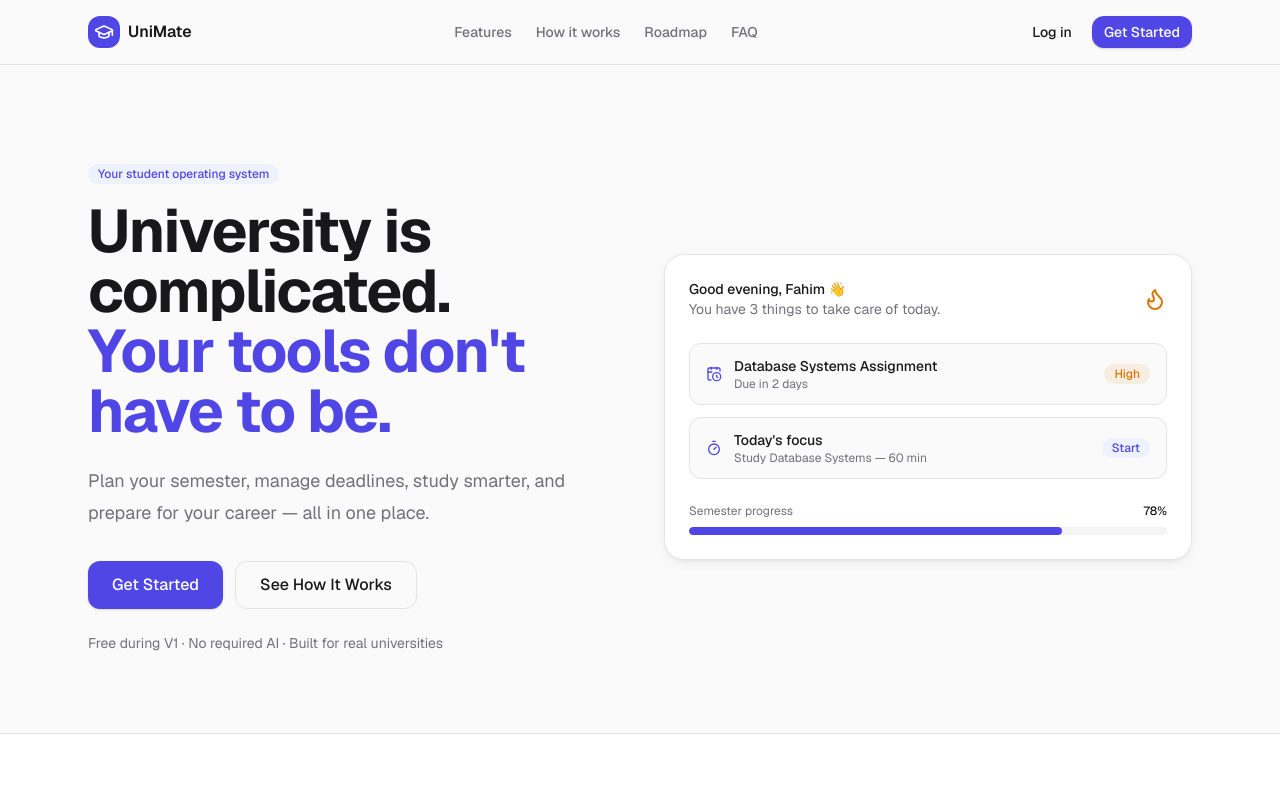
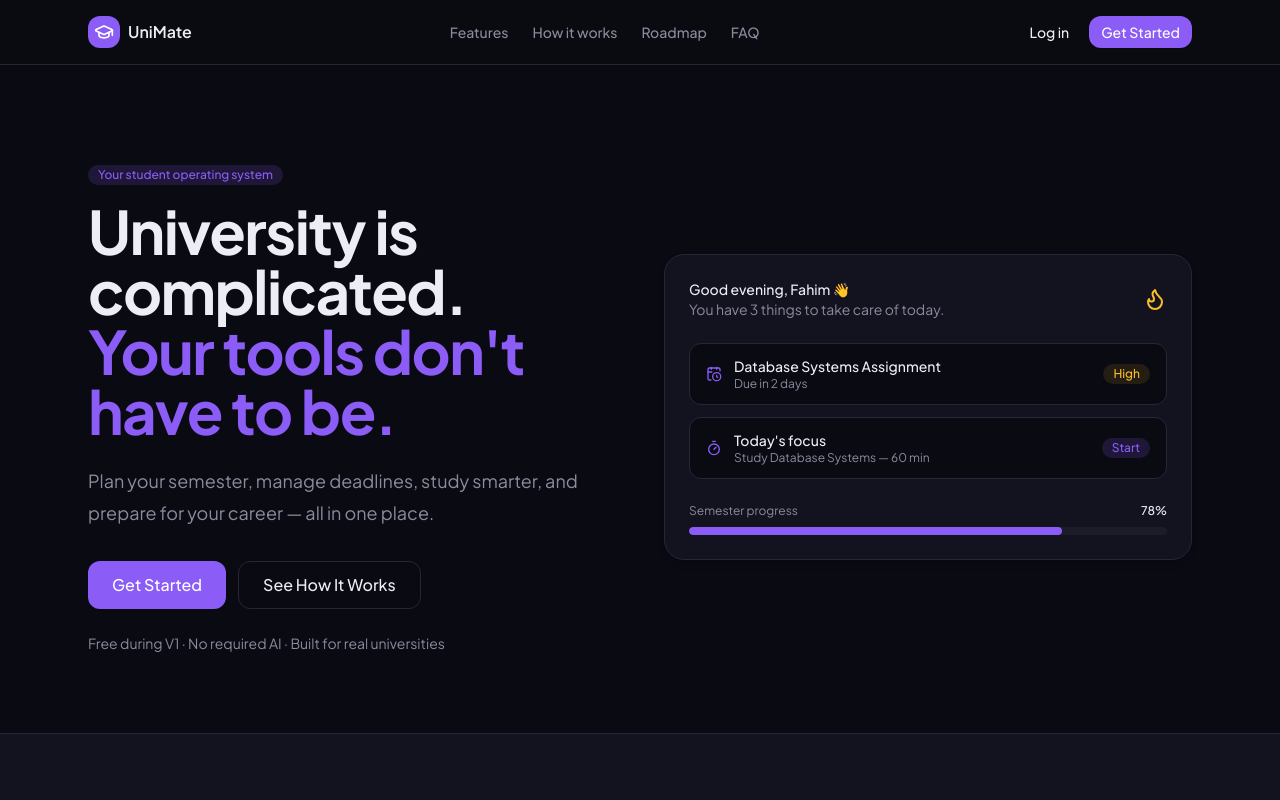
Before and after one commit to fahimkazi-eng/unimate, a Next.js app: page / in a window 1280 px wide. Shown: the top 800 px of the page. Built offline with nearby package versions, Linux system fonts and the light colour scheme.

Commit message:
feat: add premium design system with dark/light themes and Plus Jakarta Sans

```diff
--- a/src/app/globals.css
+++ b/src/app/globals.css
@@ -1,41 +1,68 @@
 @import "tailwindcss";
 
+/*
+  ─────────────────────────────────────────────────────────────
+  UniMate design system — Experiment #2 (Checkpoint 2)
+  Premium SaaS tokens. Light (default) + dark via
+  <html data-theme="dark">.
+
+  Tailwind v4 mechanics:
+    - @theme emits the tokens below as CSS vars on :root; utilities
+      (bg-surface, text-foreground, …) reference them via var().
+    - [data-theme="dark"] re-declares the SAME vars with dark values
+      (higher specificity than :root), so every layout/Card/button
+      swaps themes automatically — no component changes needed.
+  Components must never hard-code colors; only these tokens.
+  ─────────────────────────────────────────────────────────────
+*/
+
+/* ---- Typography (loaded via next/font in layout.tsx) ---- */
 @theme inline {
-  --font-sans: var(--font-geist-sans);
-  --font-mono: var(--font-geist-mono);
+  --font-sans: var(--font-plus-jakarta-sans), ui-sans-serif, system-ui,
+    -apple-system, "Segoe UI", sans-serif;
+  --font-mono: var(--font-geist-mono), ui-monospace, SFMono-Regular, Menlo,
+    monospace;
 }
 
-/*
-  Design tokens — UniMate
-  Clean, minimal, premium. Light theme first; dark mode can be added later.
-  Semantic names everywhere: components never hardcode hex values.
-*/
+:root {
+  color-scheme: light;
+}
+
+/* ---- Light theme (default) ---- */
 @theme {
   /* Surfaces */
-  --color-background: #fafafa;
+  --color-background: #f7f7fb;
+  --color-background-secondary: #f1f1f8;
   --color-surface: #ffffff;
-  --color-foreground: #18181b;
+  --color-surface-elevated: #ffffff;
+  --color-surface-glass: rgb(255 255 255 / 0.72);
 
-  /* Muted */
-  --color-muted: #f4f4f5;
-  --color-muted-foreground: #71717a;
+  /* Text */
+  --color-foreground: #13131a;
+  --color-foreground-secondary: #3f3f4a;
+  --color-muted: #f1f1f5;
+  --color-muted-foreground: #6f6f7d;
 
-  /* Borders / inputs */
-  --color-border: #e4e4e7;
-  --color-input: #e4e4e7;
+  /* Lines / inputs */
+  --color-border: #e5e5ec;
+  --color-border-hover: #d3d3df;
+  --color-input: #e5e5ec;
 
-  /* Brand */
+  /* Brand — indigo core with purple accent */
   --color-primary: #4f46e5;
   --color-primary-hover: #4338ca;
+  --color-primary-dark: #4338ca;
+  --color-primary-light: #818cf8;
   --color-primary-foreground: #ffffff;
   --color-primary-soft: #eef2ff;
 
-  /* Secondary / accent */
   --color-secondary: #f4f4f5;
   --color-secondary-foreground: #18181b;
+
   --color-accent: #7c3aed;
+  --color-accent-soft: #f5f3ff;
 
-  /* Semantic status */
+  /* Status */
   --color-success: #16a34a;
   --color-warning: #d97706;
   --color-danger: #dc2626;
@@ -50,17 +77,89 @@
   --radius-xl: 1rem;
   --radius-2xl: 1.25rem;
 
-  /* Shadows */
-  --shadow-card: 0 1px 3px 0 rgb(0 0 0 / 0.06), 0 1px 2px -1px rgb(0 0 0 / 0.06);
-  --shadow-card-hover: 0 4px 12px -2px rgb(0 0 0 / 0.08), 0 2px 4px -2px rgb(0 0 0 / 0.06);
+  /* Shadows & glow */
+  --shadow-sm: 0 1px 2px rgb(19 19 26 / 0.05);
+  --shadow-card: 0 1px 3px 0 rgb(19 19 26 / 0.06),
+    0 1px 2px -1px rgb(19 19 26 / 0.06);
+  --shadow-card-hover: 0 4px 12px -2px rgb(19 19 26 / 0.08),
+    0 2px 4px -2px rgb(19 19 26 / 0.06);
+  --shadow-lg: 0 12px 32px -8px rgb(19 19 26 / 0.16);
+  --shadow-glow-primary: 0 0 24px -4px rgb(79 70 229 / 0.35);
+  --shadow-glow-accent: 0 0 24px -4px rgb(124 58 237 / 0.35);
+
+  /* Motion (refined in Checkpoint 5) */
+  --ease-out-quart: cubic-bezier(0.25, 1, 0.5, 1);
+  --ease-out-expo: cubic-bezier(0.16, 1, 0.3, 1);
 }
 
-html {
-  scroll-behavior: smooth;
+/* ---- Dark theme — deep black / indigo / purple glow ---- */
+[data-theme="dark"] {
+  color-scheme: dark;
+
+  --color-background: #0a0a12;
+  --color-background-secondary: #0f0f19;
+  --color-surface: #131320;
+  --color-surface-elevated: #1a1a2a;
+  --color-surface-glass: rgb(19 19 32 / 0.72);
+
+  --color-foreground: #ededf5;
+  --color-foreground-secondary: #c3c3d1;
+  --color-muted: #1b1b29;
+  --color-muted-foreground: #8b8b9e;
+
+  --color-border: #262637;
+  --color-border-hover: #323247;
+  --color-input: #262637;
+
+  --color-primary: #8b5cf6;
+  --color-primary-hover: #7c3aed;
+  --color-primary-dark: #6d28d9;
+  --color-primary-light: #a78bfa;
+  --color-primary-foreground: #ffffff;
+  --color-primary-soft: rgb(139 92 246 / 0.16);
+
+  --color-secondary: #1d1d2d;
+  --color-secondary-foreground: #ededf5;
+
+  --color-accent: #a855f7;
+  --color-accent-soft: rgb(168 85 247 / 0.16);
+
+  --color-success: #4ade80;
+  --color-warning: #fbbf24;
+  --color-danger: #f87171;
+
+  --color-ring: #8b5cf6;
+
+  --shadow-sm: 0 1px 2px rgb(0 0 0 / 0.4);
+  --shadow-card: 0 1px 3px 0 rgb(0 0 0 / 0.4),
+    0 1px 2px -1px rgb(0 0 0 / 0.4);
+  --shadow-card-hover: 0 4px 12px -2px rgb(0 0 0 / 0.45),
+    0 2px 4px -2px rgb(0 0 0 / 0.4);
+  --shadow-lg: 0 16px 40px -12px rgb(0 0 0 / 0.55);
+  --shadow-glow-primary: 0 0 28px -6px rgb(139 92 246 / 0.45);
+  --shadow-glow-accent: 0 0 28px -6px rgb(168 85 247 / 0.4);
 }
 
-body {
-  background: var(--color-background);
-  color: var(--color-foreground);
-  font-family: var(--font-geist-sans), system-ui, sans-serif;
+@layer base {
+  html {
+    scroll-behavior: smooth;
+  }
+
+  body {
+    background: var(--color-background);
+    color: var(--color-foreground);
+    font-family: var(--font-plus-jakarta-sans), ui-sans-serif, system-ui,
+      -apple-system, "Segoe UI", sans-serif;
+    -webkit-font-smoothing: antialiased;
+  }
+
+  /* Focus rings should "cut out" the page color, not hard-coded white. */
+  * {
+    --tw-ring-offset-color: var(--color-background);
+  }
+
+  ::selection {
+    background: var(--color-primary-soft);
+    color: var(--color-foreground);
+  }
 }
--- a/src/app/layout.tsx
+++ b/src/app/layout.tsx
@@ -1,9 +1,9 @@
 import type { Metadata } from "next";
-import { Geist, Geist_Mono } from "next/font/google";
+import { Geist_Mono, Plus_Jakarta_Sans } from "next/font/google";
 import "./globals.css";
 
-const geistSans = Geist({
-  variable: "--font-geist-sans",
+const plusJakartaSans = Plus_Jakarta_Sans({
+  variable: "--font-plus-jakarta-sans",
   subsets: ["latin"],
 });
 
@@ -22,8 +22,9 @@ export default function RootLayout({ children }: LayoutProps<"/">) {
   return (
     <html
       lang="en"
+      data-theme="dark"
       data-scroll-behavior="smooth"
-      className={`${geistSans.variable} ${geistMono.variable} h-full antialiased`}
+      className={`${plusJakartaSans.variable} ${geistMono.variable} h-full antialiased`}
     >
       <body className="min-h-full flex flex-col bg-background text-foreground">
         {children}
```
Also changed, not shown: 1 other file (tests, documents, lock files or other folders).
